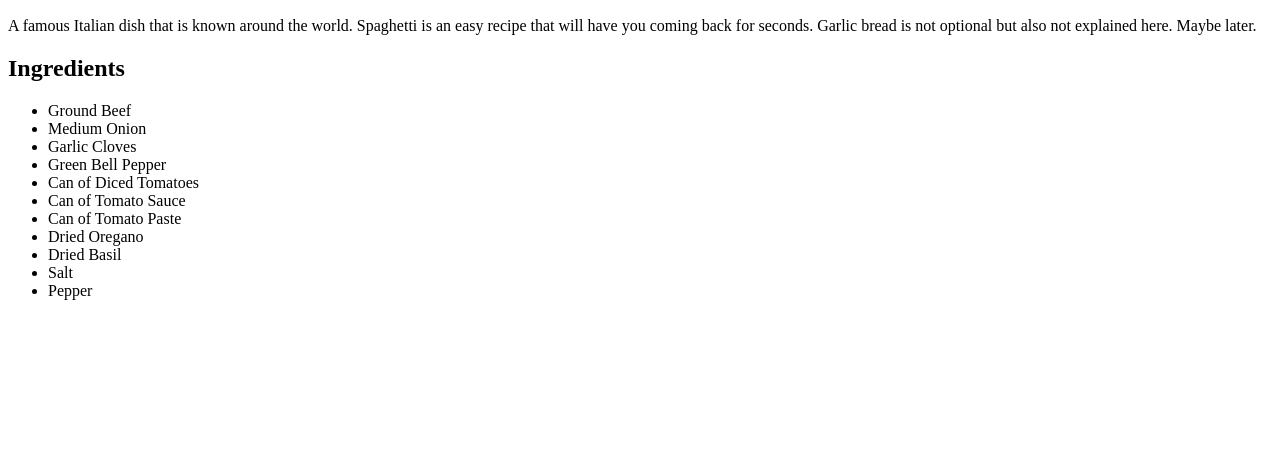
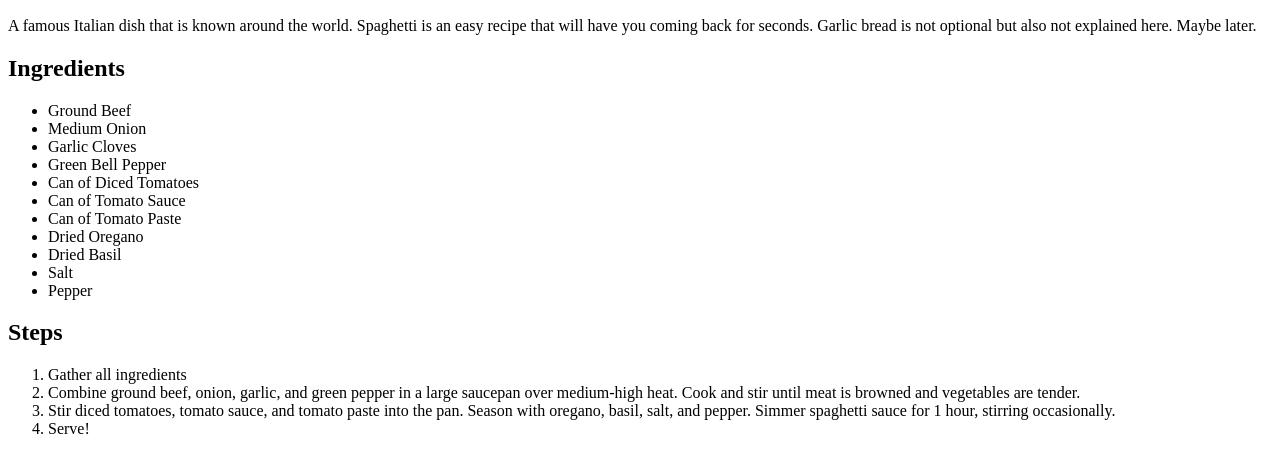
Before and after one commit to TheSeeker07/odin-recipes, a plain HTML site: page recipes/spaghetti.html in a window 1280 px wide. Shown: the part 434-888 px from the top of the page. Before the commit the page ends 800 px from the top, so only its background shows below. Drawn offline with Linux system fonts and the light colour scheme.

Commit message:
Add steps to spaghetti.html

```diff
--- a/recipes/spaghetti.html
+++ b/recipes/spaghetti.html
@@ -27,5 +27,15 @@
         <li>Salt</li>
         <li>Pepper</li>
     </ul>
+    <h2>Steps</h2>
+    <ol>
+        <li>Gather all ingredients</li>
+        <li>Combine ground beef, onion, garlic, and green pepper in a large saucepan
+            over medium-high heat. Cook and stir until meat is browned and vegetables are tender.</li>
+        <li>Stir diced tomatoes, tomato sauce, and tomato paste into the pan.
+            Season with oregano, basil, salt, and pepper. Simmer spaghetti sauce
+            for 1 hour, stirring occasionally.</li>
+        <li>Serve!</li>
+    </ol>
     </body>
 </html>
```
